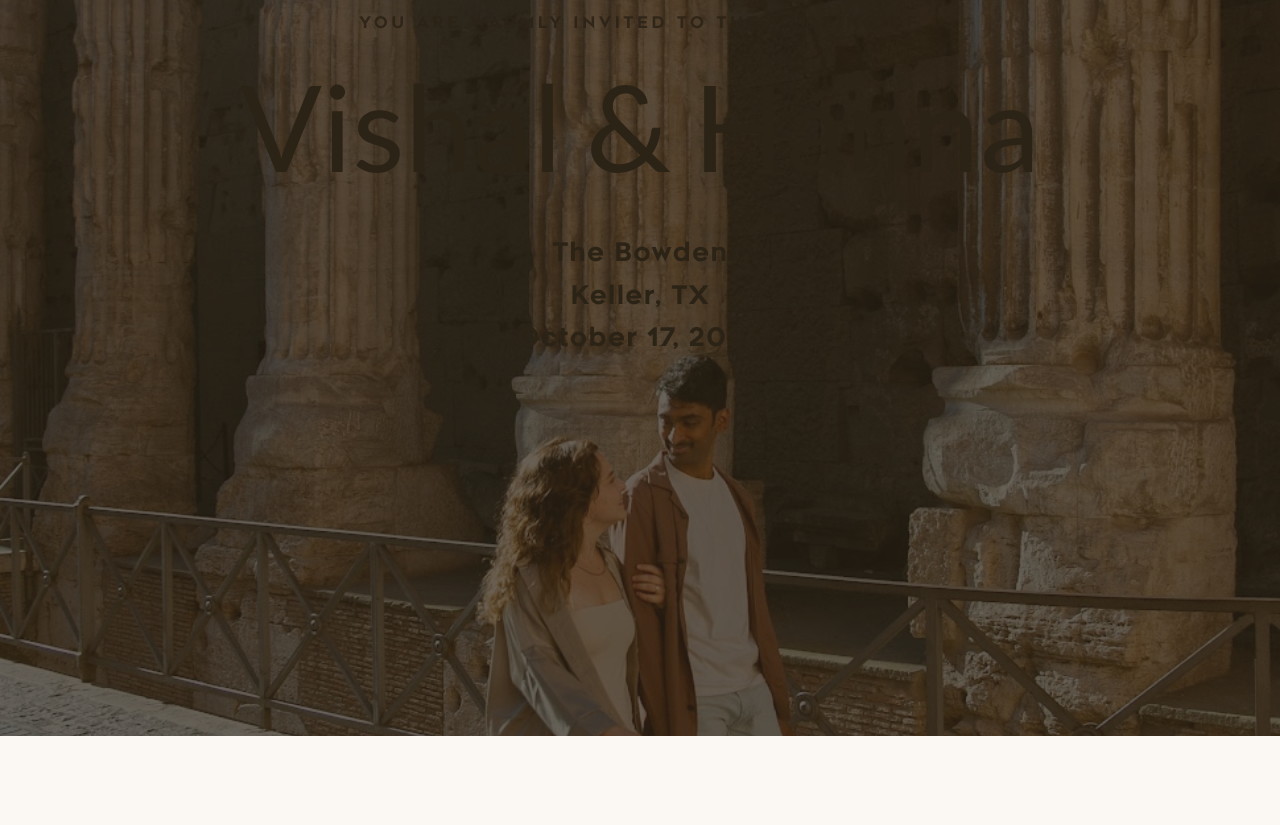
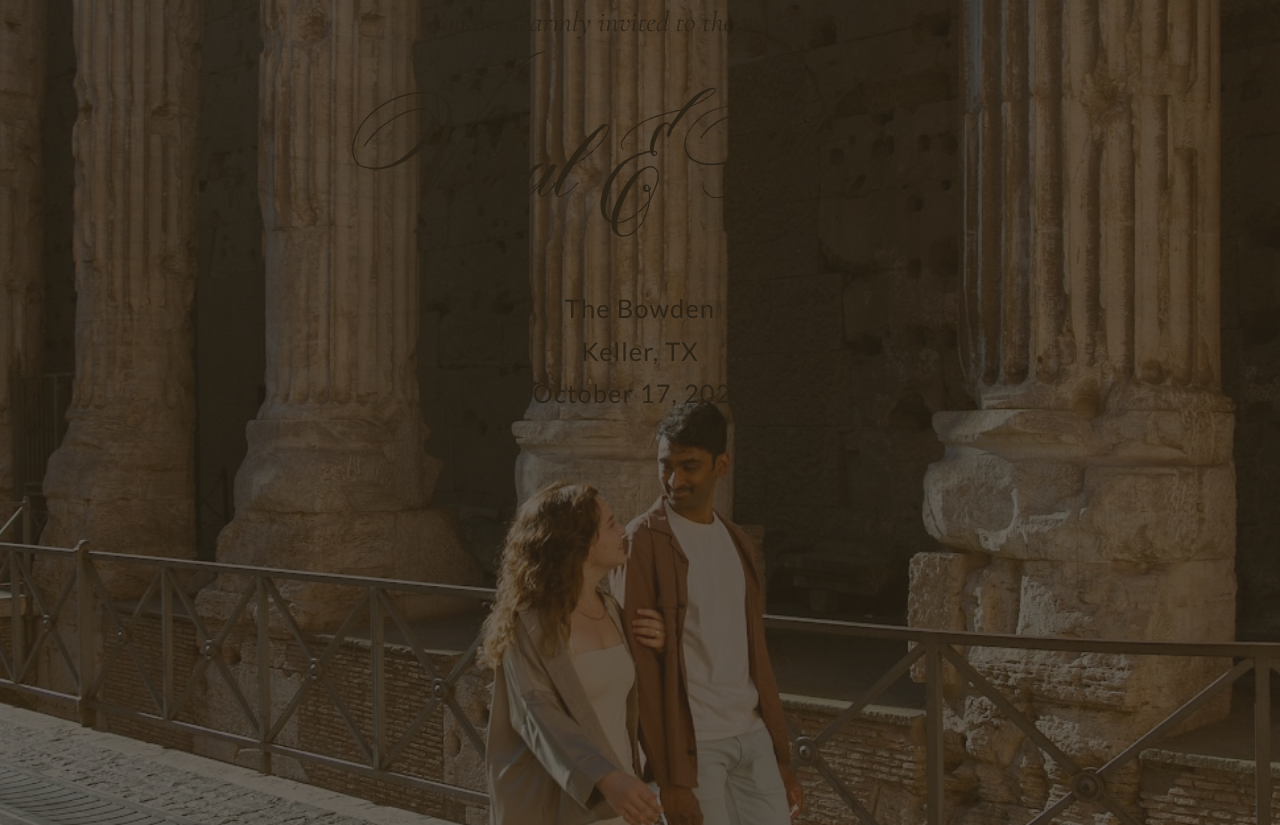
Before and after one commit to vvusirik/wedding, a Next.js app: page / in a window 1280 px wide. Before the commit the page ends 800 px from the top, so only its background shows below. Built offline with nearby package versions, Linux system fonts and the light colour scheme; no server answers.

Commit message:
hero page updates

```diff
--- a/app/_components/navbar.module.css
+++ b/app/_components/navbar.module.css
@@ -23,7 +23,7 @@
 }
 
 .logo {
-  font-family: var(--font-script);
+  font-family: var(--font-cormorant-upright);
   font-size: 1.875rem;
   color: var(--color-terracotta);
   text-decoration: none;
@@ -115,7 +115,7 @@
 }
 
 .drawerLogo {
-  font-family: var(--font-script);
+  font-family: var(--font-dom-loves-mary);
   font-size: 2.25rem;
   color: var(--color-terracotta);
   text-align: center;
--- a/app/_components/navbar.tsx
+++ b/app/_components/navbar.tsx
@@ -11,7 +11,7 @@ const navLinks = [
     { label: "Schedule", href: "/schedule" },
     { label: "RSVP", href: "/rsvp" },
     { label: "Travel", href: "/travel" },
-    { label: "FAQ", href: "/faq" },
+    { label: "Info", href: "/faq" },
     { label: "Gifting", href: "/gifting" },
     { label: "Gallery", href: "/gallery" },
 ];
@@ -35,12 +35,13 @@ export default function Navbar() {
             <div className={styles.inner}>
                 <div className={styles.bar}>
                     <Link href="/" className={styles.logo}>
-                        Vishal &amp; Hanna
+                        {pathname === "/" ? "October 17, 2026" : "Vishal & Hanna"}
                     </Link>
 
                     <div className={styles.links}>
                         {navLinks.map((link) => {
-                            const isActive = pathname === link.href || pathname.startsWith(link.href + "/");
+                            const isActive =
+                                pathname === link.href || pathname.startsWith(link.href + "/");
                             return (
                                 <Link
                                     key={link.href}
@@ -87,7 +88,9 @@ export default function Navbar() {
                                 <div className={styles.drawerDivider} />
                                 <div className={styles.drawerNav}>
                                     {navLinks.map((link) => {
-                                        const isActive = pathname === link.href || pathname.startsWith(link.href + "/");
+                                        const isActive =
+                                            pathname === link.href ||
+                                            pathname.startsWith(link.href + "/");
                                         return (
                                             <Link
                                                 key={link.href}
--- a/app/faq/page.tsx
+++ b/app/faq/page.tsx
@@ -12,7 +12,7 @@ const faqs = [
                 <ul className={styles.answerList}>
                     <li>
                         For the Mehndi and Sangeet: colorful semi-formal attire is
-                        encouraged — think bright salwar kameez, lehengas, sarees, or
+                        encouraged - think bright salwar kameez, lehengas, sarees, or
                         cocktail dresses in jewel tones.
                     </li>
                     <li>
--- a/app/layout.tsx
+++ b/app/layout.tsx
@@ -68,6 +68,13 @@ const cormorantUpright = localFont({
   display: "swap",
 });
 
+const domLovesMaryPro = localFont({
+  src: "../public/fonts/DomLovesMaryPro.woff2",
+  variable: "--font-dom-loves-mary",
+  weight: "400",
+  display: "swap",
+});
+
 export const metadata: Metadata = {
   title: "Vishal & Hanna | Wedding",
   description:
@@ -93,7 +100,7 @@ export default async function RootLayout({
   return (
     <html
       lang="en"
-      className={`${greatVibes.variable} ${edLavonia.variable} ${renogare.variable} ${lato.variable} ${cormorantGaramond.variable} ${cormorantUpright.variable} h-full antialiased`}
+      className={`${greatVibes.variable} ${edLavonia.variable} ${renogare.variable} ${lato.variable} ${cormorantGaramond.variable} ${cormorantUpright.variable} ${domLovesMaryPro.variable} h-full antialiased`}
     >
       <body className="min-h-full flex flex-col font-sans">
         <GuestProvider guest={guest}>
--- a/app/page.module.css
+++ b/app/page.module.css
@@ -9,8 +9,12 @@
 }
 
 @keyframes heroFadeIn {
-  from { opacity: 0; }
-  to   { opacity: 1; }
+  from {
+    opacity: 0;
+  }
+  to {
+    opacity: 1;
+  }
 }
 
 .heroBg {
@@ -45,20 +49,20 @@
 }
 
 .heroInvite {
-  font-family: var(--font-renogare);
-  font-size: clamp(0.75rem, 1.8vw, 1rem);
-  letter-spacing: 0.22em;
-  text-transform: uppercase;
+  font-family: var(--font-cormorant-garamond);
+  font-style: italic;
+  font-size: clamp(1.3rem, 3vw, 1.8rem);
   color: var(--color-cream);
-  margin-bottom: 1rem;
+  margin-bottom: 2.5rem;
   opacity: 0.9;
 }
 
 .heroTitle {
-  font-family: var(--font-script);
+  font-family: var(--font-dom-loves-mary);
   font-size: clamp(4rem, 10vw, 7.5rem);
   color: var(--color-cream);
   line-height: 1.25;
+  margin-top: 1.5rem;
 }
 
 /* TODO remove  */
@@ -87,5 +91,5 @@
   color: var(--color-cream);
   font-size: clamp(1rem, 4vw, 1.6rem);
   letter-spacing: 0.04em;
-  font-family: var(--font-renogare);
+  font-family: var(--font-cormorant);
 }
--- a/app/schedule/page.tsx
+++ b/app/schedule/page.tsx
@@ -18,7 +18,7 @@ type PanelData = {
 
 const morning: PanelData = {
     title: "Morning",
-    illustration: { src: "/images/icons/haldi2.png", alt: "Haldi illustration" },
+    illustration: { src: "/images/icons/dhol.png", alt: "Dhol illustration" },
     events: [
         {
             tag: "morning_ceremony",
--- a/app/travel/page.tsx
+++ b/app/travel/page.tsx
@@ -34,15 +34,15 @@ const sections = [
             <div className={styles.airportsRow}>
                 <ul className="space-y-3">
                     <li>
-                        <strong>Dallas Fort Worth (DFW)</strong> — 20 minutes driving from
+                        <strong>Dallas Fort Worth (DFW)</strong> - 20 minutes driving from
                         venue
                         <br />
                         <span className="text-sm text-taupe">
-                            Recommended — closest and has the most direct flights
+                            Recommended - closest and has the most direct flights
                         </span>
                     </li>
                     <li>
-                        <strong>Dallas Lovefield (DAL)</strong> — 35 minutes driving from
+                        <strong>Dallas Lovefield (DAL)</strong> - 35 minutes driving from
                         venue
                         <br />
                     </li>
```
Also changed, not shown: public/fonts/DomLovesMaryPro.woff2 (added), public/images/icons/dhol.png (added).
